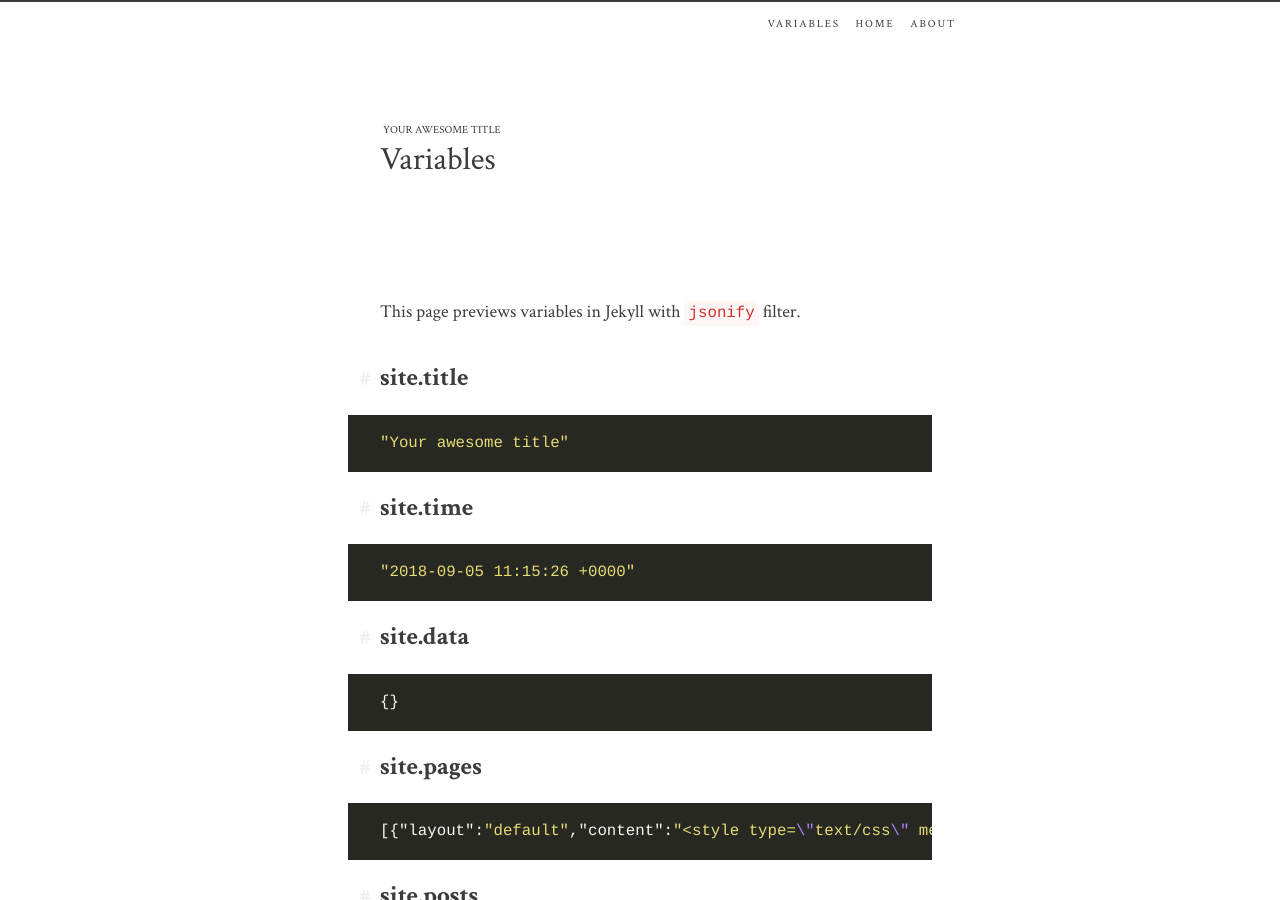
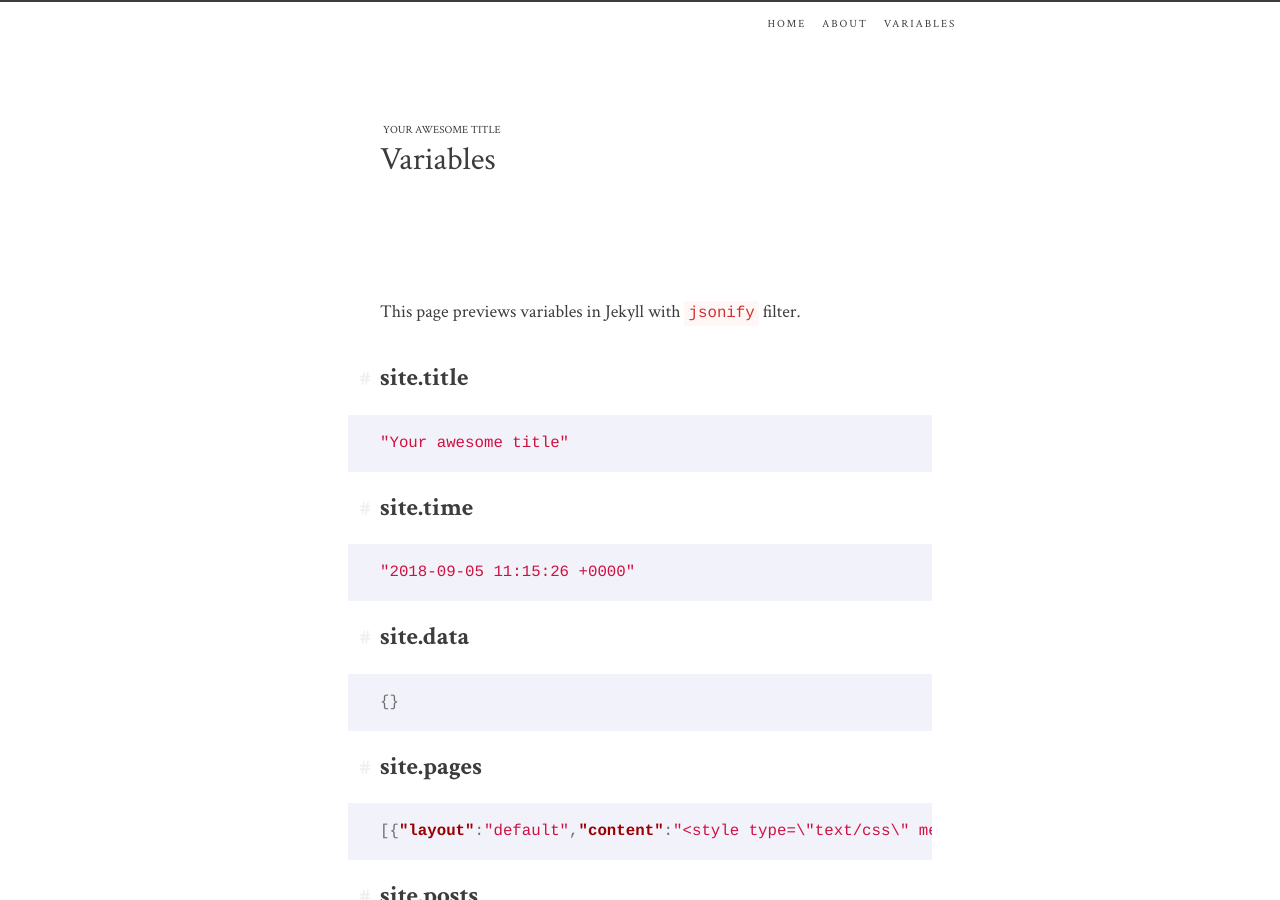
Before and after one commit to DetectiveAzul/DetectiveAzul.github.io, a Jekyll site: the page built from variables.md, in a window 1280 px wide and 900 px high. Built offline with Jekyll 4.4.1, drawn with Linux system fonts in a browser that asks for light colours.

```diff
--- a/_config.yml
+++ b/_config.yml
@@ -27,7 +27,7 @@ instagram_username: detective_azul
 
 # Build settings
 markdown: kramdown
-color_scheme: monokai
+color_scheme: github
 # theme: jekyll-theme-kagami
 plugins:
   - jekyll-feed
```
Also changed, not shown: index.md (+1 -0 lines), variables.md (+1 -0 lines).
